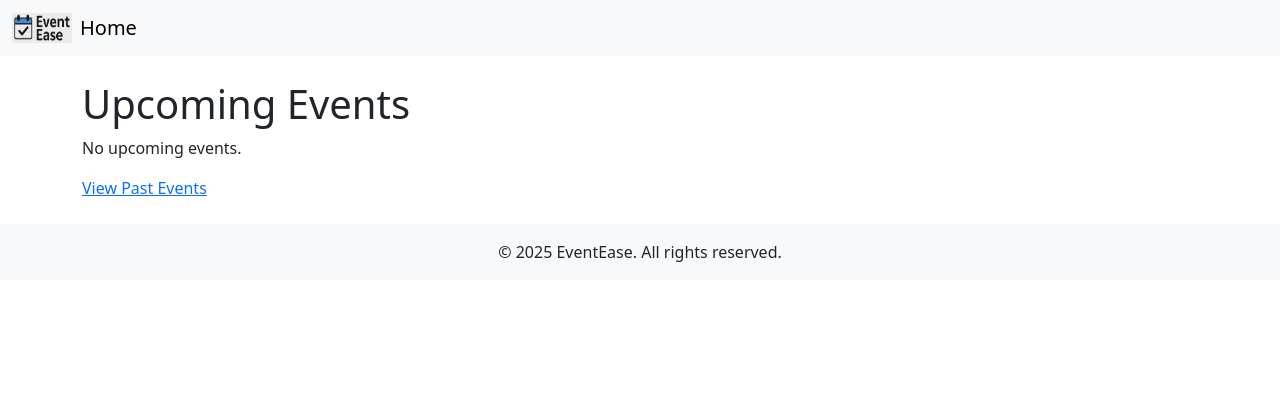
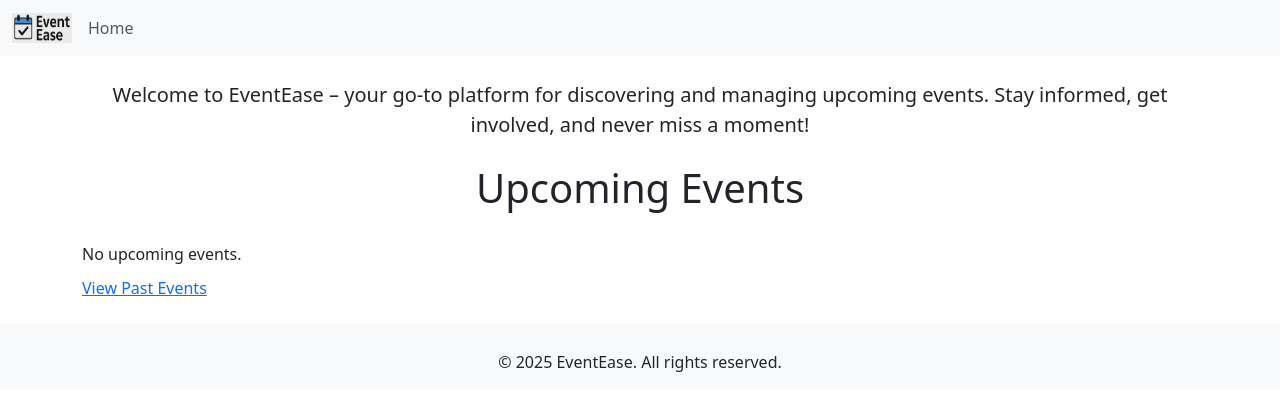
Before and after one commit to salah929/event-ease-test1, a Django app: page / in a window 1280 px wide. Shown: the top 411 px of the page. Run offline with Django 4.2, Linux system fonts and the light colour scheme; data that the repository does not hold is empty.

Commit message:
Add style for home page

```diff
--- a/events/templates/events/index.html
+++ b/events/templates/events/index.html
@@ -1,18 +1,28 @@
 {% extends "base.html" %}
 {% block content %}
 
+<div class="text-center mb-4">
+    <p class="lead">
+        Welcome to <strong>EventEase</strong> – your go-to platform for discovering and managing upcoming events.
+        Stay informed, get involved, and never miss a moment!
+    </p>
+</div>
+
 <h1>Upcoming Events</h1>
 {% if events %}
-    <ul>
+    <ul class="event-list">
         {% for event in events %}
             <li>
-                <h2>{{ event.title }}</h2>
+                <h2>
+                    {{ event.title }}
+                    <a href="#" class="btn btn-sm btn-outline-primary">View</a>
+
+                </h2>
                 <p>{{ event.description|linebreaks }}</p>
                 <p><strong>Date:</strong> {{ event.date }} at {{ event.time }}</p>
                 <p><strong>Location:</strong> {{ event.location }}</p>
                 <p><strong>Created by:</strong> {{ event.created_by.get_full_name|default:event.created_by.username }}</p>
             </li>
-            <hr>
         {% endfor %}
     </ul>
 
--- a/static/css/style.css
+++ b/static/css/style.css
@@ -4,3 +4,35 @@
     cursor: pointer;
     margin: 1em 0;
 }
+
+ul {
+    list-style: none;
+    padding: 0;
+}
+
+.event-list li {
+    margin-bottom: 30px;
+    padding: 15px;
+    border: 1px solid #ddd;
+    border-radius: 8px;
+    background-color: #f9f9f9;
+}
+
+h1 {
+    text-align: center;
+    margin-bottom: 30px;
+}
+
+h2 {
+    color: #0d6efd; /* Bootstrap blue */
+    margin-bottom: 10px;
+}
+
+p {
+    margin: 10px 0;
+}
+
+.pagination {
+    margin-top: 20px;
+    justify-content: center;
+}
--- a/templates/base.html
+++ b/templates/base.html
@@ -10,16 +10,23 @@
     </head>
     <body>
 
-        <!-- Navbar -->
-        <nav class="navbar navbar-expand-lg navbar-light bg-light">
-            <div class="container-fluid">
-                <a class="navbar-brand d-flex align-items-center" href="{% url 'home' %}">
-                    <img src="{% static 'images/logo.png' %}" alt="Logo" width="60" height="30" class="me-2">
-                    <span>Home</span>
-                </a>
-                <!-- Add more nav links here later -->
+        <!-- Navigation -->
+    <nav class="navbar navbar-expand-lg bg-body-tertiary">
+        <div class="container-fluid">
+            <img src="{% static 'images/logo.png' %}" alt="Logo" width="60" height="30" class="me-2">
+            <button class="navbar-toggler" type="button" data-bs-toggle="collapse" data-bs-target="#navbarNav"
+                    aria-controls="navbarNav" aria-expanded="false" aria-label="Toggle navigation">
+                <span class="navbar-toggler-icon"></span>
+            </button>
+            <div class="collapse navbar-collapse" id="navbarNav">
+            <ul class="navbar-nav">
+                <li class="nav-item">
+                    <a class="nav-link {% if request.path == home_url %}active{% endif %}" aria-current="page" href="{% url 'home' %}">Home</a>
+                </li>
+            </ul>
             </div>
-        </nav>
+        </div>
+    </nav>
 
         <!-- Main content -->
         <main class="container my-4">
```
